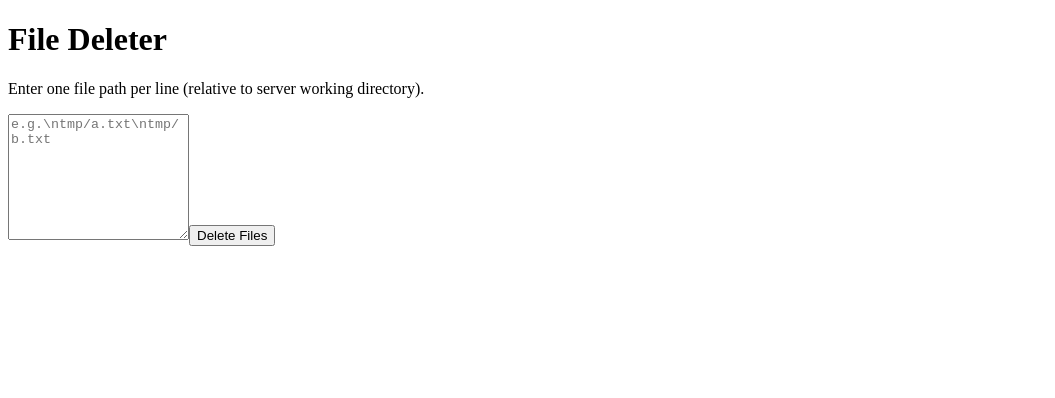
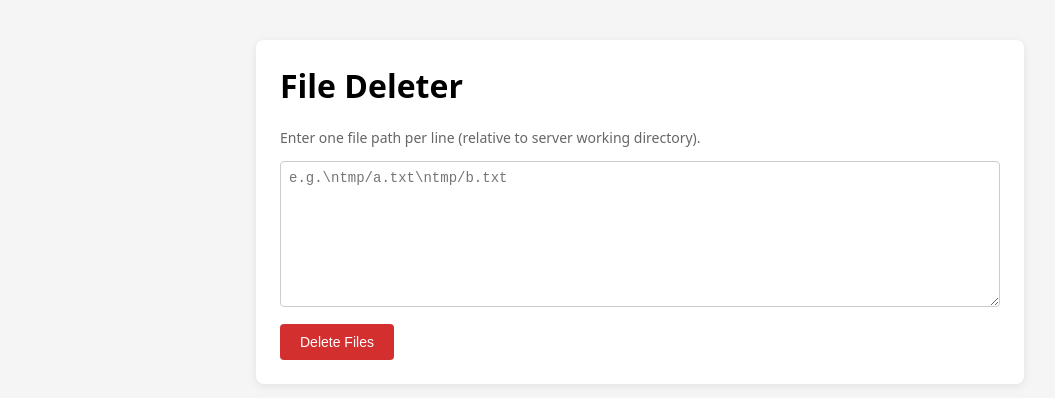
Before and after one commit to homerLi007/ai-coding-demo, a React (Vite) app in the folder frontend/: page / in a window 1280 px wide. Shown: the top 398 px of the page, without its empty margins (0-1055 px from the left). Built offline with nearby package versions, Linux system fonts and the light colour scheme.

Commit message:
AI Agent: update frontend/src/App.css

```diff
--- a/frontend/src/App.css
+++ b/frontend/src/App.css
@@ -1,184 +1,82 @@
-.counter {
-  font-size: 16px;
-  padding: 5px 10px;
-  border-radius: 5px;
-  color: var(--accent);
-  background: var(--accent-bg);
-  border: 2px solid transparent;
-  transition: border-color 0.3s;
-  margin-bottom: 24px;
-
-  &:hover {
-    border-color: var(--accent-border);
-  }
-  &:focus-visible {
-    outline: 2px solid var(--accent);
-    outline-offset: 2px;
-  }
+body {
+  font-family: system-ui, -apple-system, sans-serif;
+  background: #f5f5f5;
+  margin: 0;
+  padding: 0;
 }
 
-.hero {
-  position: relative;
-
-  .base,
-  .framework,
-  .vite {
-    inset-inline: 0;
-    margin: 0 auto;
+.container {
+  max-width: 720px;
+  margin: 40px auto;
+  padding: 24px;
+  background: #fff;
+  border-radius: 8px;
+  box-shadow: 0 2px 8px rgba(0, 0, 0, 0.08);
 }
 
-  .base {
-    width: 170px;
-    position: relative;
-    z-index: 0;
+h1 {
+  margin-top: 0;
 }
 
-  .framework,
-  .vite {
-    position: absolute;
+.hint {
+  color: #666;
+  font-size: 14px;
 }
 
-  .framework {
-    z-index: 1;
-    top: 34px;
-    height: 28px;
-    transform: perspective(2000px) rotateZ(300deg) rotateX(44deg) rotateY(39deg)
-      scale(1.4);
+textarea {
+  width: 100%;
+  box-sizing: border-box;
+  font-family: monospace;
+  font-size: 14px;
+  padding: 8px;
+  border: 1px solid #ccc;
+  border-radius: 4px;
+  resize: vertical;
 }
 
-  .vite {
-    z-index: 0;
-    top: 107px;
-    height: 26px;
-    width: auto;
-    transform: perspective(2000px) rotateZ(300deg) rotateX(40deg) rotateY(39deg)
-      scale(0.8);
-  }
+button {
+  margin-top: 12px;
+  padding: 10px 20px;
+  background: #d32f2f;
+  color: #fff;
+  border: none;
+  border-radius: 4px;
+  cursor: pointer;
+  font-size: 14px;
 }
 
-#center {
-  display: flex;
-  flex-direction: column;
-  gap: 25px;
-  place-content: center;
-  place-items: center;
-  flex-grow: 1;
-
-  @media (max-width: 1024px) {
-    padding: 32px 20px 24px;
-    gap: 18px;
-  }
+button:disabled {
+  background: #999;
+  cursor: not-allowed;
 }
 
-#next-steps {
-  display: flex;
-  border-top: 1px solid var(--border);
-  text-align: left;
-
-  & > div {
-    flex: 1 1 0;
-    padding: 32px;
-    @media (max-width: 1024px) {
-      padding: 24px 20px;
-    }
+.error {
+  margin-top: 12px;
+  color: #d32f2f;
 }
 
-  .icon {
-    margin-bottom: 16px;
-    width: 22px;
-    height: 22px;
+.results {
+  list-style: none;
+  padding: 0;
+  margin-top: 16px;
 }
 
-  @media (max-width: 1024px) {
-    flex-direction: column;
-    text-align: center;
-  }
+.results li {
+  display: flex;
+  justify-content: space-between;
+  padding: 8px;
+  border-bottom: 1px solid #eee;
+  font-size: 14px;
 }
 
-#docs {
-  border-right: 1px solid var(--border);
-
-  @media (max-width: 1024px) {
-    border-right: none;
-    border-bottom: 1px solid var(--border);
-  }
+.results li.ok .status {
+  color: #2e7d32;
 }
 
-#next-steps ul {
-  list-style: none;
-  padding: 0;
-  display: flex;
-  gap: 8px;
-  margin: 32px 0 0;
-
-  .logo {
-    height: 18px;
+.results li.fail .status {
+  color: #d32f2f;
 }
 
-  a {
-    color: var(--text-h);
-    font-size: 16px;
-    border-radius: 6px;
-    background: var(--social-bg);
-    display: flex;
-    padding: 6px 12px;
-    align-items: center;
-    gap: 8px;
-    text-decoration: none;
-    transition: box-shadow 0.3s;
-
-    &:hover {
-      box-shadow: var(--shadow);
+.path {
+  font-family: monospace;
 }
-    .button-icon {
-      height: 18px;
-      width: 18px;
-    }
-  }
-
-  @media (max-width: 1024px) {
-    margin-top: 20px;
-    flex-wrap: wrap;
-    justify-content: center;
-
-    li {
-      flex: 1 1 calc(50% - 8px);
-    }
-
-    a {
-      width: 100%;
-      justify-content: center;
-      box-sizing: border-box;
-    }
-  }
-}
-
-#spacer {
-  height: 88px;
-  border-top: 1px solid var(--border);
-  @media (max-width: 1024px) {
-    height: 48px;
-  }
-}
-
-.ticks {
-  position: relative;
-  width: 100%;
-
-  &::before,
-  &::after {
-    content: '';
-    position: absolute;
-    top: -4.5px;
-    border: 5px solid transparent;
-  }
-
-  &::before {
-    left: 0;
-    border-left-color: var(--border);
-  }
-  &::after {
-    right: 0;
-    border-right-color: var(--border);
-  }
-}
```
Lines whose indentation alone changed are shown as unchanged.
